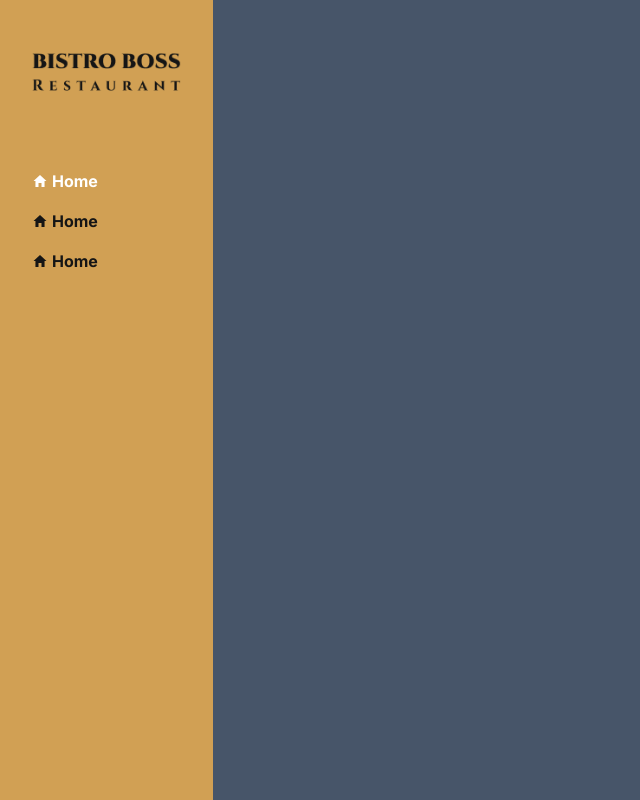
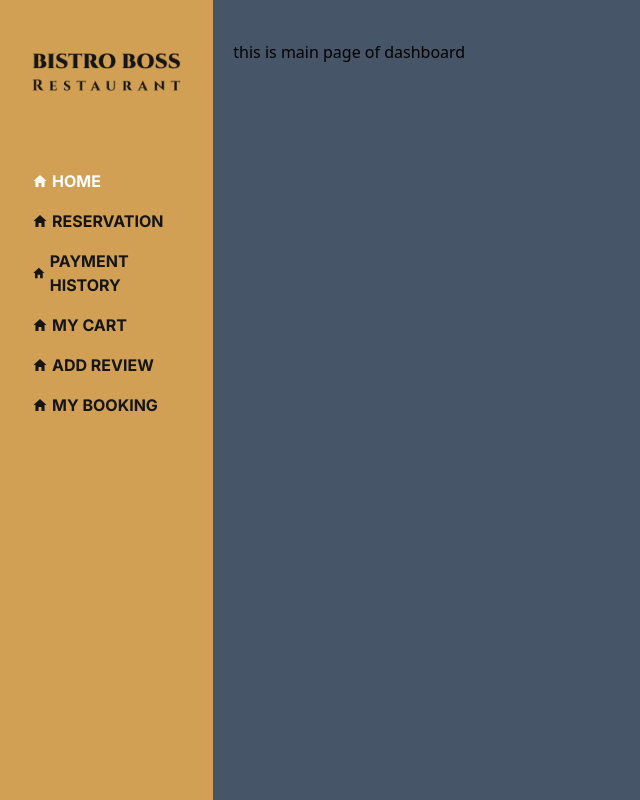
Before and after one commit to Emoncr/Bistro-Boss, a Next.js app: page /dashboard in a window 1280 px wide. Shown: the whole page, without its empty margins (0-640 px from the left). Built offline with nearby package versions, Linux system fonts and the light colour scheme.

Commit message:
created dashboard pages

```diff
--- /dev/null
+++ b/src/Components/DashboardComponents/UserDashboardNav.jsx
@@ -0,0 +1,77 @@
+"use client"
+import Link from 'next/link'
+import { usePathname } from 'next/navigation'
+import { IoMdHome } from 'react-icons/io'
+
+
+const UserDashboardNav = () => {
+    const currentPath = usePathname()
+    return (
+        <>
+            <ul>
+                <li>
+                    <Link href={"/dashboard/home"}
+                        className={`
+                        ${currentPath === "/dashboard" ? "bg-brandSecoundry text-white hover:bg-brandSecoundry" : "text-brandDark bg-transparent"}
+                        px-2 sm:px-4 lg:px-8  py-2 md:py-3  flex items-center justify-start text-sm sm:text-base   font-inter font-bold gap-1 hover:bg-brandLite  duration-300 uppercase`}
+                    >
+                        <IoMdHome className='mb-1' />
+                        <span>Home</span>
+                    </Link>
+                </li>
+                <li>
+                    <Link href={"/dashboard"}
+                        className={`
+                        ${currentPath === "/" ? "bg-brandSecoundry text-white hover:bg-brandSecoundry" : "text-brandDark bg-transparent"}
+                        px-2 sm:px-4 lg:px-8  py-2 md:py-3  flex items-center justify-start text-sm sm:text-base   font-inter font-bold gap-1 hover:bg-brandLite  duration-300 mt-2 uppercase`}
+                    >
+                        <IoMdHome className='mb-1' />
+                        <span>reservation</span>
+                    </Link>
+                </li>
+                <li>
+                    <Link href={"/dashboard"}
+                        className={`
+                        ${currentPath === "/" ? "bg-brandSecoundry text-white hover:bg-brandSecoundry" : "text-brandDark bg-transparent"}
+                        px-2 sm:px-4 lg:px-8  py-2 md:py-3  flex items-center justify-start text-sm sm:text-base   font-inter font-bold gap-1 hover:bg-brandLite  duration-300 mt-2 uppercase`}
+                    >
+                        <IoMdHome className='mb-1' />
+                        <span>payment history</span>
+                    </Link>
+                </li>
+                <li>
+                    <Link href={"/dashboard"}
+                        className={`
+                        ${currentPath === "/" ? "bg-brandSecoundry text-white hover:bg-brandSecoundry" : "text-brandDark bg-transparent"}
+                        px-2 sm:px-4 lg:px-8  py-2 md:py-3  flex items-center justify-start text-sm sm:text-base   font-inter font-bold gap-1 hover:bg-brandLite  duration-300 mt-2 uppercase`}
+                    >
+                        <IoMdHome className='mb-1' />
+                        <span>my cart</span>
+                    </Link>
+                </li>
+                <li>
+                    <Link href={"/dashboard"}
+                        className={`
+                        ${currentPath === "/" ? "bg-brandSecoundry text-white hover:bg-brandSecoundry" : "text-brandDark bg-transparent"}
+                        px-2 sm:px-4 lg:px-8  py-2 md:py-3  flex items-center justify-start text-sm sm:text-base   font-inter font-bold gap-1 hover:bg-brandLite  duration-300 mt-2 uppercase`}
+                    >
+                        <IoMdHome className='mb-1' />
+                        <span>add review</span>
+                    </Link>
+                </li>
+                <li>
+                    <Link href={"/dashboard"}
+                        className={`
+                        ${currentPath === "/" ? "bg-brandSecoundry text-white hover:bg-brandSecoundry" : "text-brandDark bg-transparent"}
+                        px-2 sm:px-4 lg:px-8  py-2 md:py-3  flex items-center justify-start text-sm sm:text-base   font-inter font-bold gap-1 hover:bg-brandLite  duration-300 mt-2 uppercase`}
+                    >
+                        <IoMdHome className='mb-1' />
+                        <span>my booking</span>
+                    </Link>
+                </li>
+            </ul>
+        </>
+    )
+}
+
+export default UserDashboardNav
--- a/src/Components/Dashboards/UserDashboardNav.jsx
+++ /dev/null
@@ -1,47 +0,0 @@
-"use client"
-import Link from 'next/link'
-import { usePathname } from 'next/navigation'
-import { IoMdHome } from 'react-icons/io'
-
-
-const UserDashboardNav = () => {
-    const currentPath = usePathname()
-    return (
-        <>
-            <ul>
-                <li>
-                    <Link href={"/dashboard"}
-                        className={`
-                        ${currentPath === "/dashboard" ? "bg-brandSecoundry text-white" : "text-brandDark bg-transparent"}
-                        px-2 sm:px-4 lg:px-8  py-2 md:py-3  flex items-center justify-start text-sm sm:text-base lg:text-xl font-inter font-bold gap-1 hover:bg-brandLite hover:text-white duration-300`}
-                    >
-                        <IoMdHome className='mb-1' />
-                        <span>Home</span>
-                    </Link>
-                </li>
-                <li>
-                    <Link href={"/dashboard"}
-                        className={`
-                        ${currentPath === "/" ? "bg-brandSecoundry text-white" : "text-brandDark bg-transparent"}
-                        px-2 sm:px-4 lg:px-8  py-2 md:py-3  flex items-center justify-start text-sm sm:text-base lg:text-xl font-inter font-bold gap-1 hover:bg-brandLite  duration-300 mt-2`}
-                    >
-                        <IoMdHome className='mb-1' />
-                        <span>Home</span>
-                    </Link>
-                </li>
-                <li>
-                    <Link href={"/dashboard"}
-                        className={`
-                        ${currentPath === "/" ? "bg-brandSecoundry text-white" : "text-brandDark bg-transparent"}
-                        px-2 sm:px-4 lg:px-8  py-2 md:py-3  flex items-center justify-start text-sm sm:text-base lg:text-xl font-inter font-bold gap-1 hover:bg-brandLite  duration-300 mt-2`}
-                    >
-                        <IoMdHome className='mb-1' />
-                        <span>Home</span>
-                    </Link>
-                </li>
-            </ul>
-        </>
-    )
-}
-
-export default UserDashboardNav
--- /dev/null
+++ b/src/app/dashboard/add_review/page.jsx
@@ -0,0 +1,9 @@
+import React from 'react'
+
+const addReview = () => {
+    return (
+        <div>add review</div>
+    )
+}
+
+export default addReview
--- a/src/app/dashboard/layout.jsx
+++ b/src/app/dashboard/layout.jsx
@@ -1,9 +1,25 @@
+import UserDashboardNav from '@/Components/DashboardComponents/UserDashboardNav'
 import React from 'react'
 
 const layout = ({ children }) => {
     return (
         <>
-            {children}
+            <section className='h-screen '>
+                <div className="grid grid-cols-12 ">
+                    <div className="sidebar_container py-7 md:py-12 bg-brandPrimary col-span-2  h-screen ">
+                        <div className="logo_container px-2 sm:px-4 lg:px-8 ">
+                            <img src="/images/logo black.png" alt="Logo" />
+                        </div>
+                        <div className="links_container mt-10 lg:mt-16">
+                            <UserDashboardNav />
+                        </div>
+                    </div>
+                    <div className="content_container bg-slate-600 col-span-10 py-5 sm:py-8 lg:py-10 px-5">
+                        {children}
+                    </div>
+                </div>
+            </section>
+
         </>
     )
 }
--- /dev/null
+++ b/src/app/dashboard/my_booking/page.jsx
@@ -0,0 +1,9 @@
+import React from 'react'
+
+const myBooking = () => {
+    return (
+        <div>myBooking</div>
+    )
+}
+
+export default myBooking
--- /dev/null
+++ b/src/app/dashboard/my_cart/page.jsx
@@ -0,0 +1,9 @@
+import React from 'react'
+
+const myCart = () => {
+  return (
+    <div>myCart</div>
+  )
+}
+
+export default myCart
--- a/src/app/dashboard/page.jsx
+++ b/src/app/dashboard/page.jsx
@@ -1,23 +1,10 @@
-import UserDashboardNav from "@/Components/Dashboards/UserDashboardNav"
 
 const Dashboard = () => {
 
     return (
-        <section className='h-screen '>
-            <div className="grid grid-cols-12 ">
-                <div className="sidebar_container py-7 md:py-12 bg-brandPrimary col-span-2  h-screen ">
-                    <div className="logo_container px-2 sm:px-4 lg:px-8 ">
-                        <img src="/images/logo black.png" alt="Logo" />
-                    </div>
-                    <div className="links_container mt-10 lg:mt-16">
-                        <UserDashboardNav />
-                    </div>
-                </div>
-                <div className="content_container bg-slate-600 col-span-10">
-
-                </div>
-            </div>
-        </section>
+       <>
+       this is main page of dashboard
+       </>
     )
 }
 
--- /dev/null
+++ b/src/app/dashboard/payment_history/page.jsx
@@ -0,0 +1,11 @@
+import React from 'react'
+
+const paymentHistory = () => {
+    return (
+        <div>
+            <h1>This is payment history</h1>
+        </div>
+    )
+}
+
+export default paymentHistory
--- /dev/null
+++ b/src/app/dashboard/reservation/page.jsx
@@ -0,0 +1,11 @@
+import React from 'react'
+
+const Reservation = () => {
+    return (
+        <div>
+            <h1>THis is reservation</h1>
+        </div>
+    )
+}
+
+export default Reservation
--- a/src/app/page.jsx
+++ b/src/app/page.jsx
@@ -10,7 +10,6 @@ import Testimonial from "@/Components/Testimonial";
 export default function Home() {
   return (
     <>
-
       <Hero />
       <OrderOnline />
       <About />
@@ -19,7 +18,6 @@ export default function Home() {
       <ChefRecommends />
       <Blog />
       <Testimonial />
-
     </>
   );
 }
```
